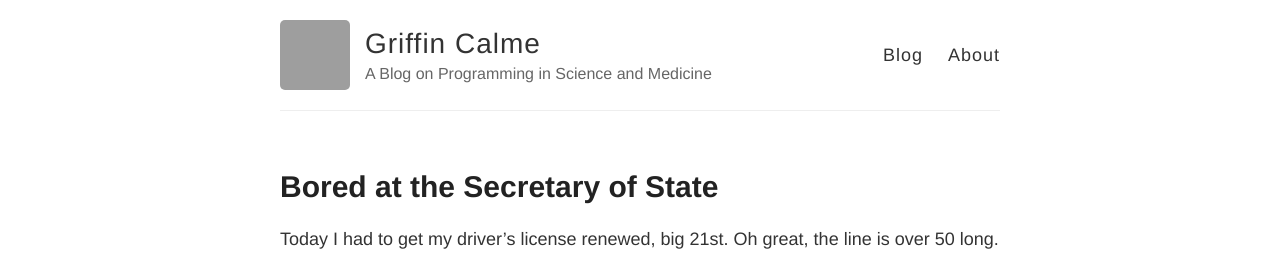
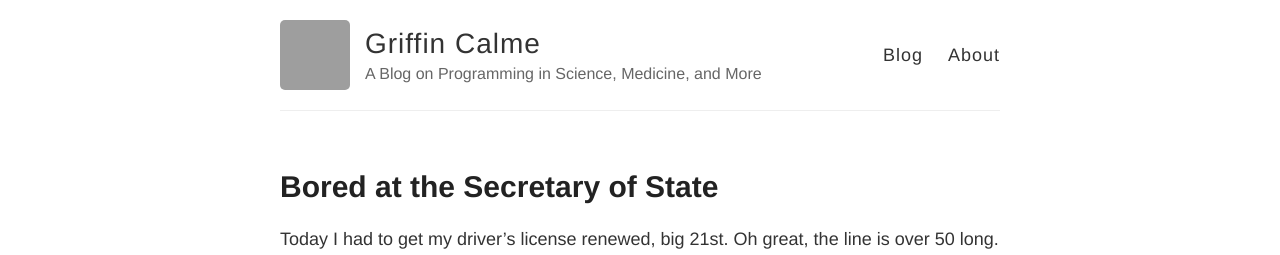
Before and after one commit to griffincalme/griffincalme.github.io, a Jekyll site: the page built from index.html, in a window 1280 px wide. Shown: the top 255 px of the page. Built offline with Jekyll 4.4.1, drawn with Linux system fonts in a browser that asks for light colours; grey boxes are pictures that could not be loaded.

Commit message:
Update _config.yml

```diff
--- a/_config.yml
+++ b/_config.yml
@@ -6,7 +6,7 @@
 name: Griffin Calme
 
 # Short bio or description (displayed in the header)
-description: A Blog on Programming in Science and Medicine
+description: A Blog on Programming in Science, Medicine, and More
 
 # URL of your avatar or profile pic (you could use your GitHub profile pic)
 avatar: https://avatars1.githubusercontent.com/u/10441929?v=3&s=400
```
